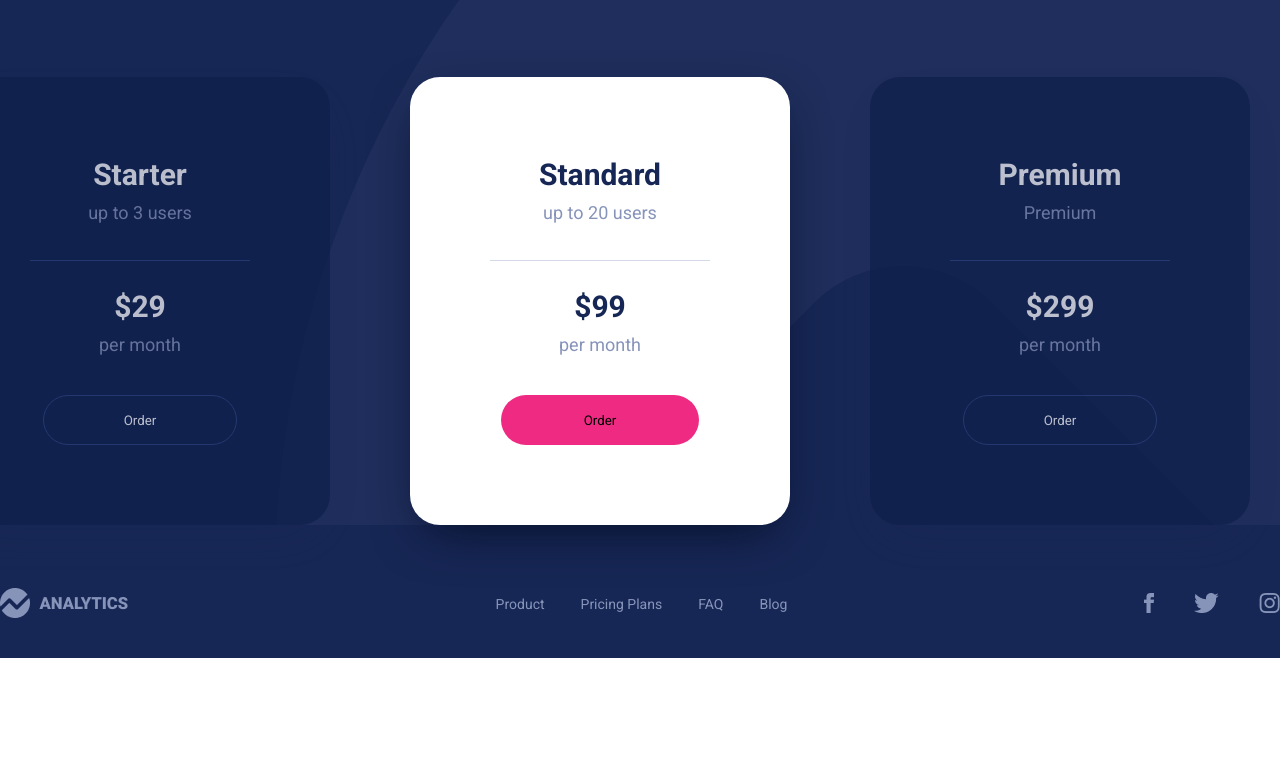
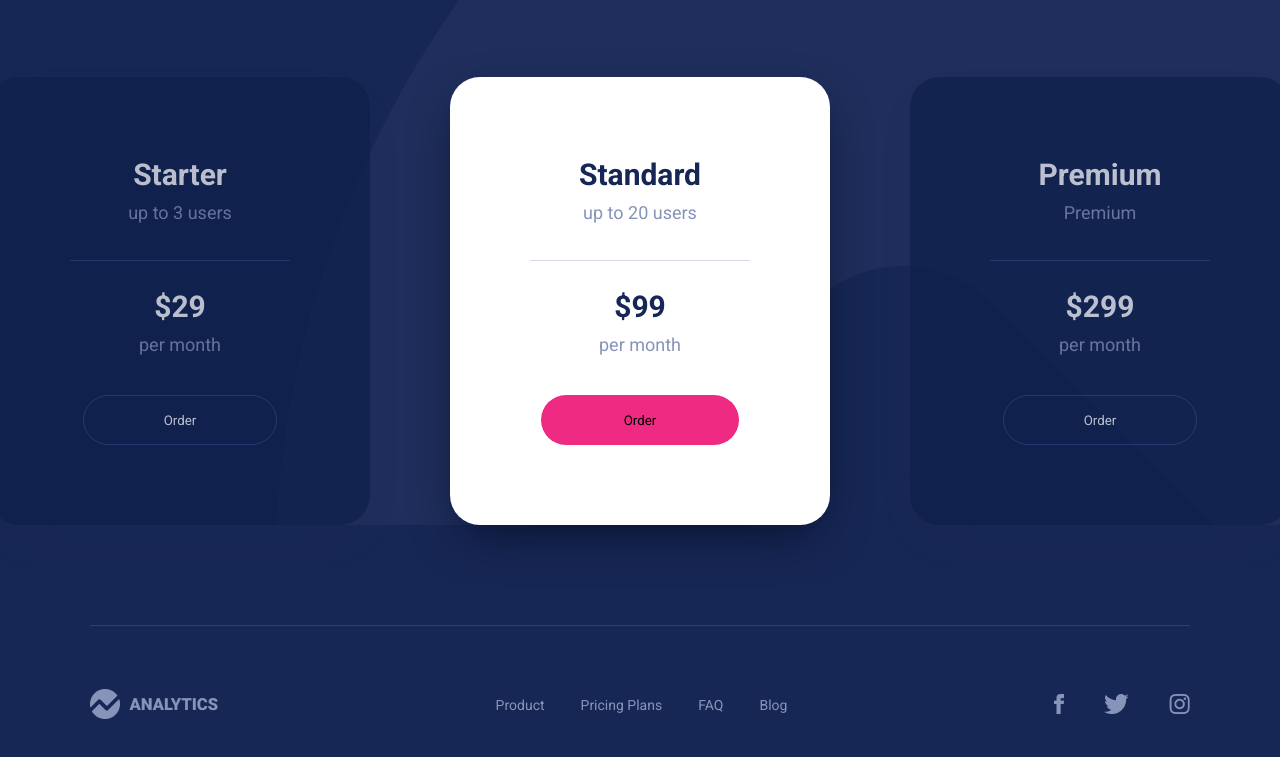
Before and after one commit to elisabed-coder/homeworkweek, a plain HTML site: page index.html in a window 1280 px wide. Shown: the part 3791-4548 px from the top of the page. Before the commit the page ends 4449 px from the top, so only its background shows below. Drawn offline with Linux system fonts and the light colour scheme.

Commit message:
final version

```diff
--- a/index.html
+++ b/index.html
@@ -165,9 +165,9 @@
             <p>per month</p>
             <button>Order</button>
           </div>
+    </section>
+    <div class="section-splitter"></div>
 
-      <div class="section-splitter"></div>
-    </section>
       <section class="footer-section">
 
         <div class="contact-info">
--- a/style.css
+++ b/style.css
@@ -7,7 +7,6 @@
 body {
   max-width: 1600px;
   margin: 0 auto;
-  /* background-color: var(--dark-blue, #172755); */
 }
 
 /* this is header style */
@@ -336,6 +335,7 @@ footer {
   margin: 0 auto;
   margin-top: 63px;
   padding-bottom: 40px;
+  width: 86%;
 }
 .contact-info {
   display: flex;
```
